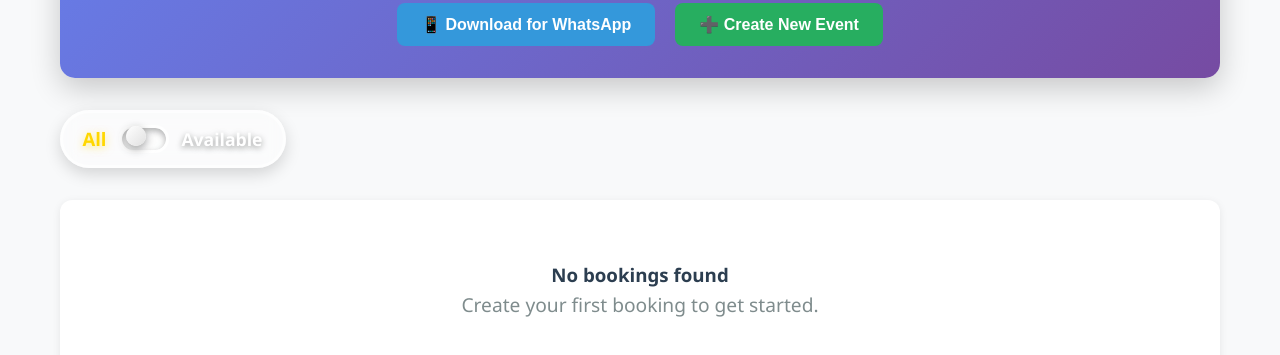
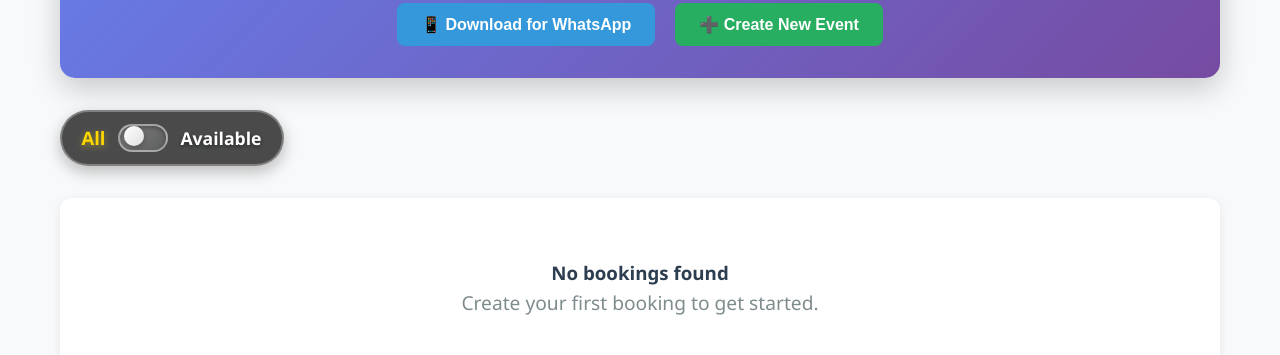
Before and after one commit to beardmeetsdev/bookmaster, a website: page index.html in a window 1280 px wide. Shown: the part 133-488 px from the top of the page. Drawn offline with Linux system fonts and the light colour scheme; no server answers.

Commit message:
Fix toggle visibility with dark background and white text for high contrast

```diff
--- a/styles.css
+++ b/styles.css
@@ -51,26 +51,26 @@ header {
     display: flex;
     align-items: center;
     gap: 0.8rem;
-    background: rgba(255, 255, 255, 0.4);
+    background: rgba(0, 0, 0, 0.7);
     padding: 12px 20px;
     border-radius: 30px;
     backdrop-filter: blur(10px);
-    border: 3px solid rgba(255, 255, 255, 0.6);
-    box-shadow: 0 6px 16px rgba(0, 0, 0, 0.15);
+    border: 2px solid rgba(255, 255, 255, 0.3);
+    box-shadow: 0 6px 16px rgba(0, 0, 0, 0.25);
 }
 
 .toggle-label {
     font-size: 1.1rem;
     font-weight: 800;
     color: white;
-    text-shadow: 0 2px 6px rgba(0,0,0,0.4);
+    text-shadow: 0 2px 4px rgba(0,0,0,0.5);
     transition: all 0.3s ease;
 }
 
 .toggle-label.active {
     color: #ffd700;
     transform: scale(1.05);
-    text-shadow: 0 2px 8px rgba(255, 215, 0, 0.5);
+    text-shadow: 0 2px 6px rgba(255, 215, 0, 0.4);
 }
 
 .toggle-switch {
@@ -93,11 +93,11 @@ header {
     left: 0;
     right: 0;
     bottom: 0;
-    background: linear-gradient(135deg, rgba(255,255,255,0.6) 0%, rgba(255,255,255,0.3) 100%);
-    border: 3px solid rgba(255,255,255,0.7);
+    background: linear-gradient(135deg, rgba(255,255,255,0.3) 0%, rgba(255,255,255,0.1) 100%);
+    border: 2px solid rgba(255,255,255,0.4);
     transition: all 0.4s cubic-bezier(0.4, 0, 0.2, 1);
     border-radius: 34px;
-    box-shadow: inset 0 3px 6px rgba(0,0,0,0.3);
+    box-shadow: inset 0 2px 4px rgba(0,0,0,0.3);
 }
 
 .slider:before {
@@ -110,27 +110,27 @@ header {
     background: linear-gradient(135deg, #ffffff 0%, #e0e0e0 100%);
     transition: all 0.4s cubic-bezier(0.4, 0, 0.2, 1);
     border-radius: 50%;
-    box-shadow: 0 3px 10px rgba(0,0,0,0.4);
+    box-shadow: 0 2px 6px rgba(0,0,0,0.3);
 }
 
 input:checked + .slider {
-    background: linear-gradient(135deg, rgba(255,215,0,0.7) 0%, rgba(255,193,7,0.4) 100%);
-    border-color: rgba(255,215,0,0.8);
-    box-shadow: 0 0 25px rgba(255,215,0,0.7), inset 0 3px 6px rgba(0,0,0,0.3);
+    background: linear-gradient(135deg, rgba(255,215,0,0.6) 0%, rgba(255,193,7,0.3) 100%);
+    border-color: rgba(255,215,0,0.7);
+    box-shadow: 0 0 20px rgba(255,215,0,0.6), inset 0 2px 4px rgba(0,0,0,0.3);
 }
 
 input:checked + .slider:before {
     transform: translateX(22px);
     background: linear-gradient(135deg, #ffd700 0%, #ffed4e 100%);
-    box-shadow: 0 3px 15px rgba(255,215,0,0.7);
+    box-shadow: 0 2px 8px rgba(255,215,0,0.5);
 }
 
 .slider:hover {
-    box-shadow: inset 0 3px 6px rgba(0,0,0,0.3), 0 0 20px rgba(255,255,255,0.4);
+    box-shadow: inset 0 2px 4px rgba(0,0,0,0.3), 0 0 10px rgba(255,255,255,0.2);
 }
 
 input:checked + .slider:hover {
-    box-shadow: 0 0 30px rgba(255,215,0,0.8), inset 0 3px 6px rgba(0,0,0,0.3);
+    box-shadow: 0 0 25px rgba(255,215,0,0.7), inset 0 2px 4px rgba(0,0,0,0.3);
 }
 
 header h1 {
```
